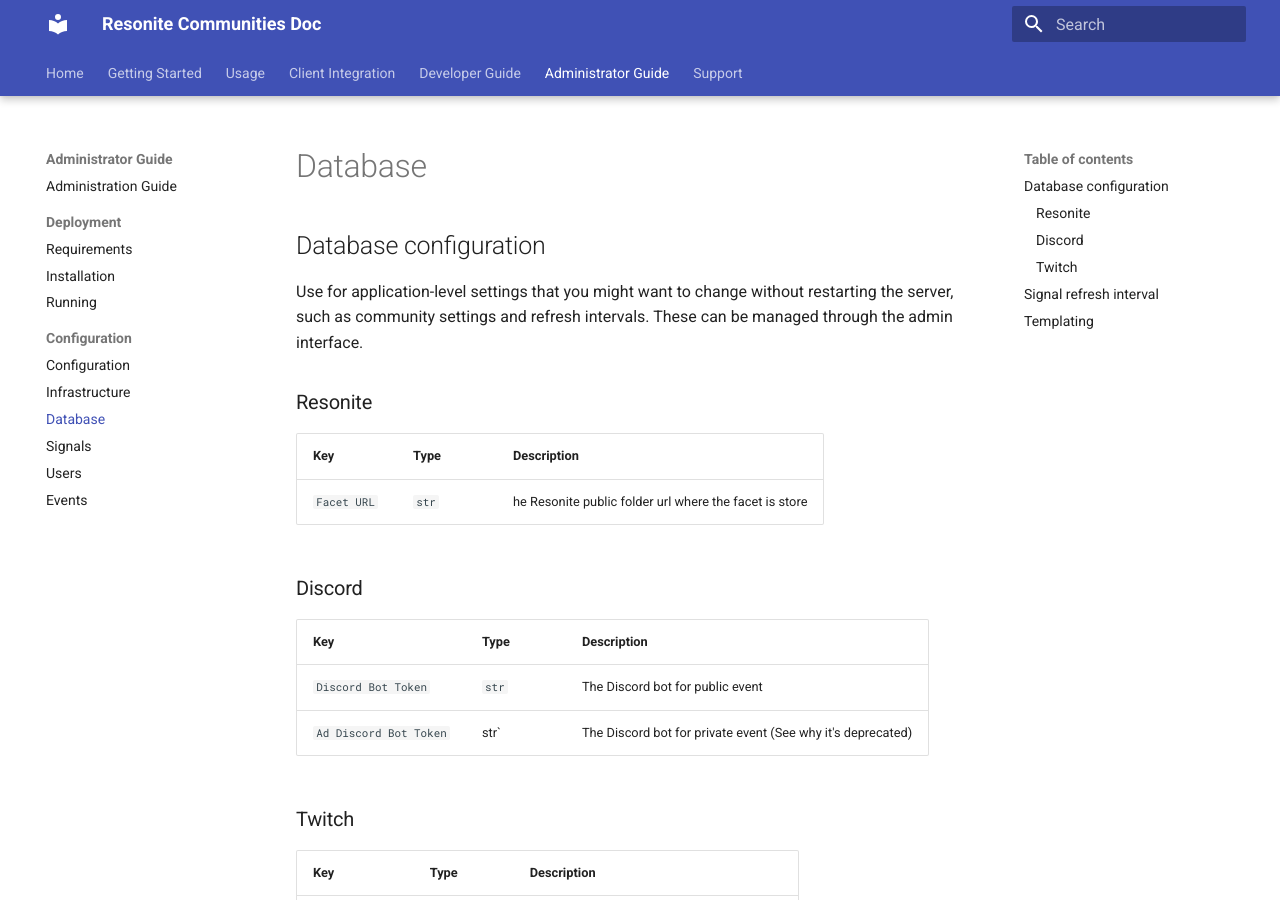
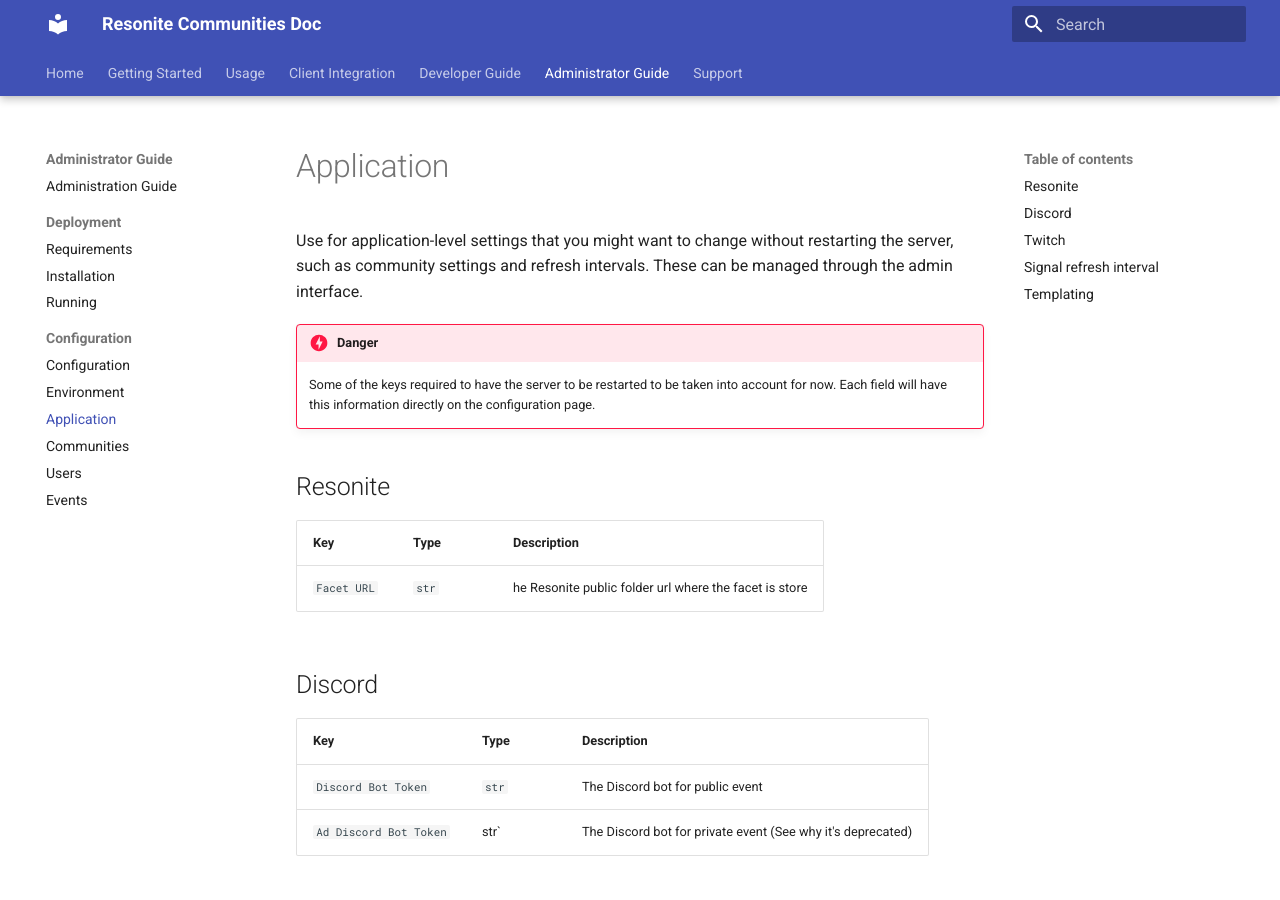
Before and after one commit to Resonite-Community-Projects/community_events.resonite, an MkDocs documentation site: the page built from docs/docs/AdministratorGuide/configuration/application.md, in a window 1280 px wide and 900 px high. Built offline with MkDocs 1.6.1 and Material for MkDocs 9.7.7, drawn with Linux system fonts in a browser that asks for light colours; some of the changed text lies outside the part shown.

Commit message:
Update doc

```diff
--- a/docs/docs/AdministratorGuide/configuration/database.md
+++ b/docs/docs/AdministratorGuide/configuration/application.md
@@ -1,20 +1,22 @@
 ---
-title: Database
-prev: AdministratorGuide/configuration/infrastructure.md
-next: AdministratorGuide/configuration/signals.md
+title: Application
+prev: AdministratorGuide/configuration/environment.md
+next: AdministratorGuide/configuration/communities.md
 ---
-
-## Database configuration
 
 Use for application-level settings that you might want to change without restarting the server, such as community settings and refresh intervals. These can be managed through the admin interface.
 
-### Resonite
+!!! Danger
+
+    Some of the keys required to have the server to be restarted to be taken into account for now. Each field will have this information directly on the configuration page.
+
+## Resonite
 
 | Key | Type | Description |
 | :--- | :--- | :--- |
 | `Facet URL` | `str` | he Resonite public folder url where the facet is store |
 
-### Discord
+## Discord
 
 | Key | Type | Description |
 | :--- | :--- | :--- |
@@ -22,7 +24,7 @@
 | `Ad Discord Bot Token` | str` | The Discord bot for private event (See why it's deprecated) |
 
 
-### Twitch
+## Twitch
 
 | Key | Type | Description |
 | :--- | :--- | :--- |
--- a/docs/docs/AdministratorGuide/configuration/infrastructure.md
+++ b/docs/docs/AdministratorGuide/configuration/environment.md
@@ -1,10 +1,8 @@
 ---
-title: Infrastructure
+title: Environment
 prev: AdministratorGuide/configuration/configuration.md
-next: AdministratorGuide/configuration/database.md
+next: AdministratorGuide/configuration/application.md
 ---
-
-## Infrastructure configuration
 
 Use for infrastructure-level settings that are unlikely to change, such as database credentials and secret keys.
 
--- a/docs/mkdocs.yml
+++ b/docs/mkdocs.yml
@@ -75,9 +75,9 @@
       - AdministratorGuide/deployment/running.md
     - Configuration:
       - AdministratorGuide/configuration/configuration.md
-      - AdministratorGuide/configuration/infrastructure.md
-      - AdministratorGuide/configuration/database.md
-      - AdministratorGuide/configuration/signals.md
+      - AdministratorGuide/configuration/environment.md
+      - AdministratorGuide/configuration/application.md
+      - AdministratorGuide/configuration/communities.md
       - AdministratorGuide/configuration/users.md
       - AdministratorGuide/configuration/events.md
   - Support:
```
Also changed, not shown: docs/docs/AdministratorGuide/configuration/communities.md (added, +125 -0 lines), docs/docs/AdministratorGuide/configuration/configuration.md (+2 -7 lines), docs/docs/AdministratorGuide/configuration/signals.md (deleted, +0 -62 lines), docs/docs/AdministratorGuide/configuration/users.md (+1 -1 lines).
